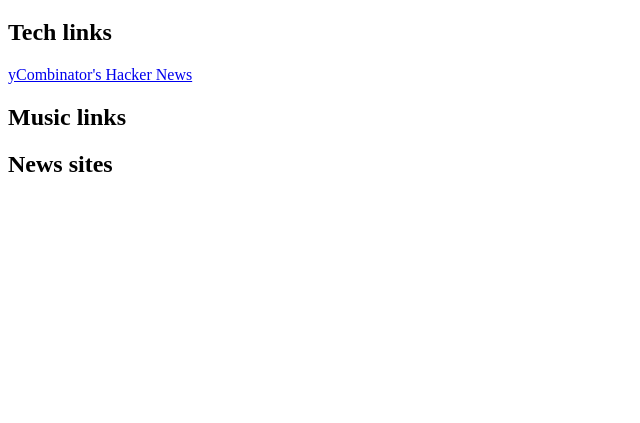
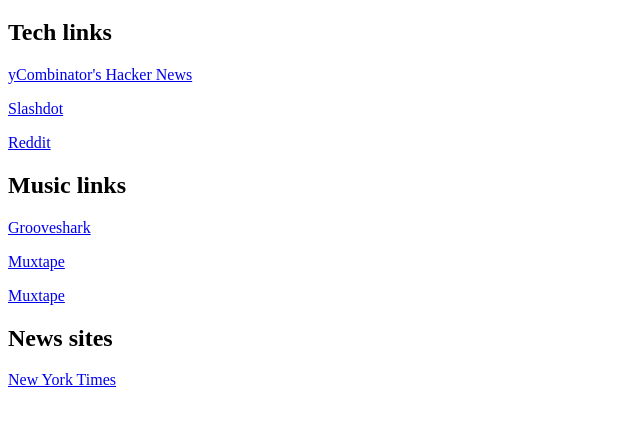
Before and after one commit to ga-wdi-boston-attic/wdi_3_web_demo_html_intro, a plain HTML site: page favorite_links.html in a window 1280 px wide. Shown: the part 61-484 px from the top of the page, without its empty margins (0-640 px from the left). Drawn offline with Linux system fonts and the light colour scheme.

Commit message:
Updated favorite links example

```diff
--- a/favorite_links.html
+++ b/favorite_links.html
@@ -7,11 +7,14 @@
 <body>
   <h1>My favorite links</h1>
   <h2>Tech links</h2>
-  <a href="http://news.ycombinator.com">
-    yCombinator's Hacker News
-  </a>
+  <p><a href="http://news.ycombinator.com">yCombinator's Hacker News</a></p>
+  <p><a href="http://slashdot.org">Slashdot</a></p>
+  <p><a href="http://reddit.com">Reddit</a></p>
   <h2>Music links</h2>
+  <p><a href="http://grooveshark.com">Grooveshark</a></p>
+  <p><a href="http://muxtape.com">Muxtape</a></p>
+    <p><a href="http://soundcloud.com">Muxtape</a></p>
   <h2>News sites</h2>
+ <p><a href="http://nytimes.com">New York Times</a></p>
 </body>
-
 </html>
```
